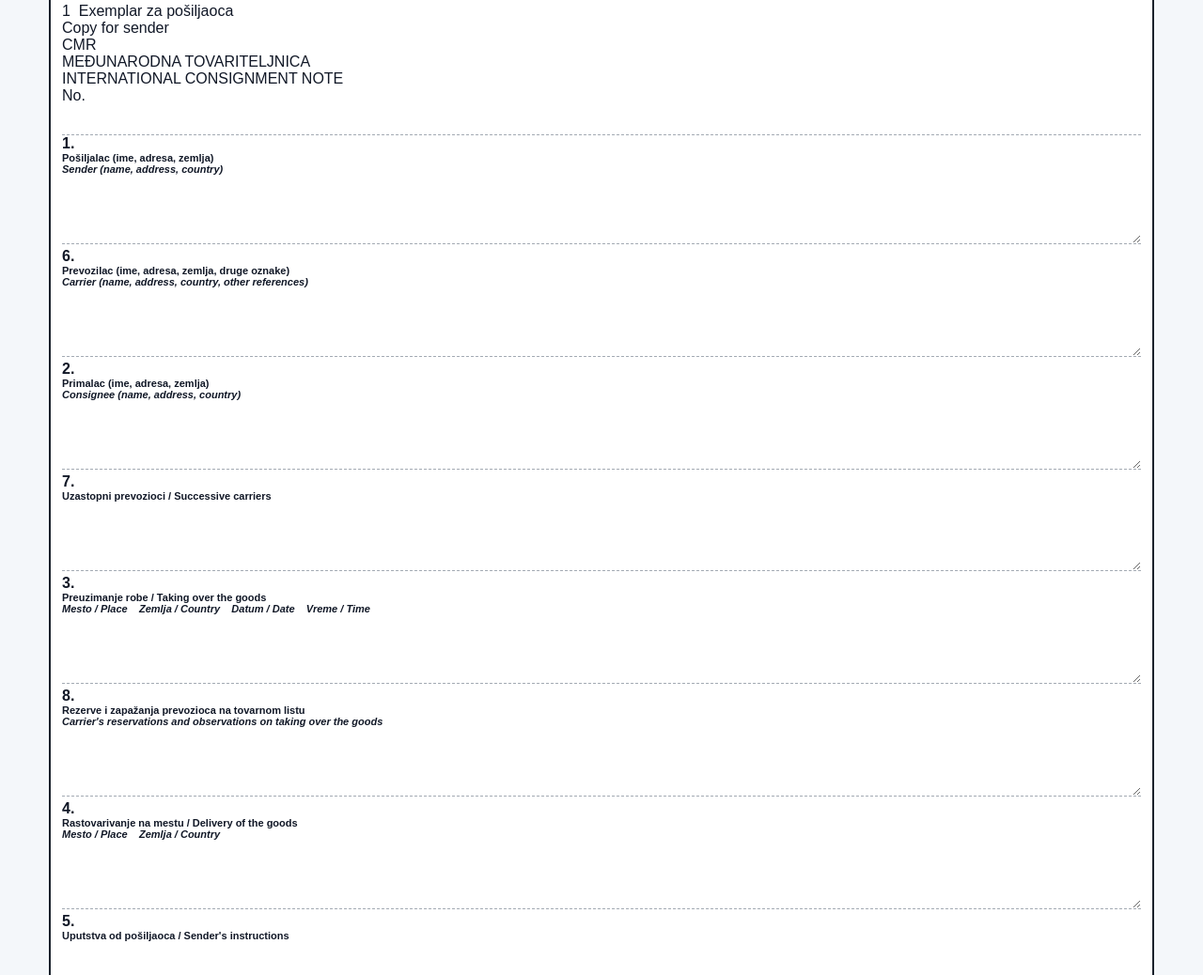
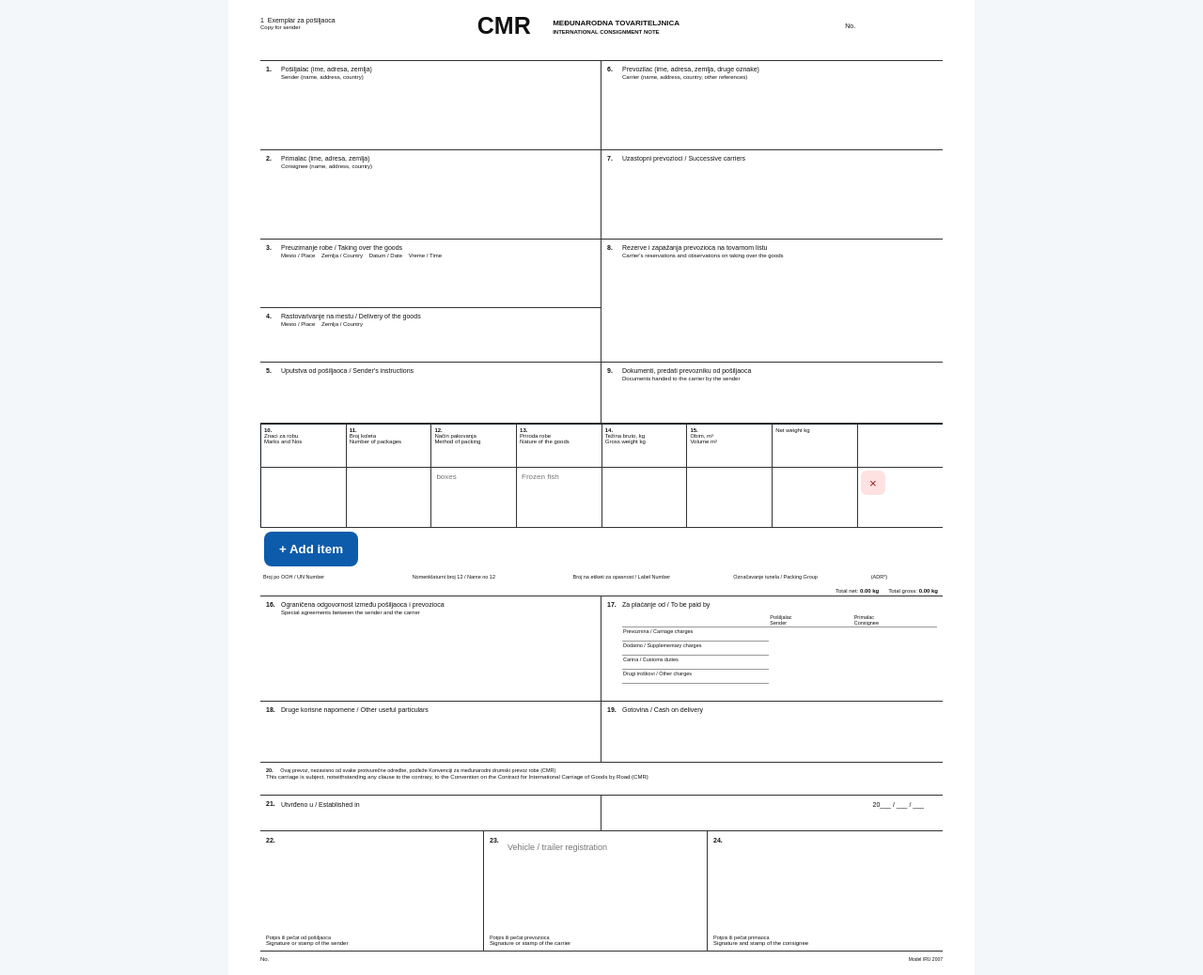
Before and after one commit to delicagroup/CMR, a plain HTML site: page index.html in a window 1280 px wide. Shown: the part 297-1335 px from the top of the page at 94% size. Drawn offline with Linux system fonts and the light colour scheme.

Commit message:
Match CMR reference proportions and one-page layout

```diff
--- a/style.css
+++ b/style.css
@@ -50,3 +50,15 @@ textarea{resize:vertical;min-height:68px}.compact{min-height:92px}.highlight{bac
 .legal{font-size:6.5px;padding:5px;border-bottom:1px solid #111;text-align:center}.sign-row{display:grid;grid-template-columns:1fr 1fr 1fr 1.15fr}.signbox{height:105px;border-right:1px solid #111;padding:5px;font-size:7px;position:relative}.signbox:last-child{border-right:0}.signbox b{display:block}.signbox textarea{height:55px;min-height:0;font-size:8px}.signbox input{font-size:8px}.signbox small{display:block;margin-top:4px}
 .pdf-export{width:794px!important;height:auto!important;max-height:none!important;overflow:hidden!important;padding:10px!important}.pdf-export .screen-only{display:none!important}
 @media(max-width:850px){.cmr-classic{min-width:794px;transform-origin:top left}.app{overflow-x:auto}}
+
+/* Official IRU-style CMR layout based on supplied reference */
+.official-cmr{width:794px!important;height:1123px!important;margin:0 auto;padding:24px 34px 18px!important;background:#fff!important;color:#111;border:0!important;font-family:Arial,Helvetica,sans-serif;overflow:hidden}
+.official-cmr *{box-sizing:border-box}.official-cmr textarea,.official-cmr input{border:0!important;border-radius:0;background:transparent;outline:none;resize:none;font-family:Arial;font-size:9px;padding:2px}
+.cmr-top{height:52px;display:grid;grid-template-columns:1.1fr .55fr 1.65fr .55fr;align-items:start;border-bottom:1px solid #333;font-size:7px}.top-copy{padding-top:5px}.top-copy span,.top-title span{font-size:6px}.top-logo{text-align:center;font-size:25px;font-weight:700}.top-title{padding-top:7px;font-weight:700;font-size:8px}.top-no{padding-top:7px}.top-no input{width:75px}
+.official-cmr .r{display:grid;grid-template-columns:1fr 1fr}.official-cmr .cell{position:relative;border-bottom:1px solid #333;padding:5px 6px 3px 22px;font-size:7px}.official-cmr .r>.cell:first-child{border-right:1px solid #333}.official-cmr .cell>b{position:absolute;left:6px;top:5px}.official-cmr label{font-size:7px;font-weight:400;margin:0;padding:0;line-height:1.15}.official-cmr i{font-style:normal;font-size:6px}.official-cmr .cell textarea{display:block;width:100%;height:calc(100% - 20px);min-height:0}
+.r1,.r2{height:95px}.r3{height:73px}.r4{height:58px}.r5{height:65px}.r3 .rightcol{height:auto}.tall8{border-bottom:0!important}.blank8{border-top:0!important}
+.goods-official{position:relative;border-bottom:1px solid #333}.goods-official table{width:100%;table-layout:fixed;border-collapse:collapse;font-size:6px}.goods-official th{height:46px;background:#fff!important;font-weight:400;vertical-align:top;text-align:left}.goods-official th,.goods-official td{border-right:1px solid #333;border-bottom:1px solid #333;padding:3px}.goods-official th:last-child,.goods-official td:last-child{border-right:0}.goods-official tbody td{height:64px;vertical-align:top}.goods-official input{min-width:0!important;width:100%;font-size:8px}.goods-foot{height:27px;display:grid;grid-template-columns:1.3fr 1.4fr 1.4fr 1.2fr .6fr;font-size:5.5px;padding:4px 3px}.goods-foot span{padding-right:3px}.goods-official .totals{position:absolute;right:5px;bottom:2px;font-size:6px;padding:0;gap:10px}
+.lower{height:112px}.payment{padding-left:22px!important}.paygrid{display:grid;grid-template-columns:1.4fr .8fr .8fr;font-size:5.5px;margin-top:5px}.paygrid>*{min-height:15px;border-bottom:1px solid #999;padding:1px}.paygrid input{font-size:6px}
+.r18{height:65px}.legal20{height:35px;border-bottom:1px solid #333;padding:5px 6px;font-size:5.5px;line-height:1.3}.legal20 b{margin-right:6px}.date21{height:38px}.date21 .cell{padding-top:6px}.datefields{text-align:right;padding-right:20px!important}
+.signatures{height:127px;display:grid;grid-template-columns:1fr 1fr 1.05fr}.sig{position:relative;border-right:1px solid #333;padding:6px 6px 20px 23px;font-size:7px}.sig:last-child{border-right:0}.sig>b{position:absolute;left:6px;top:6px}.sig textarea{height:73px!important;min-height:0!important}.sig input{height:22px}.sig span{position:absolute;left:6px;bottom:5px;font-size:5.5px}.cmr-bottom{height:23px;border-top:1px solid #333;font-size:6px;padding-top:5px}.cmr-bottom small{float:right}
+.pdf-export{width:794px!important;height:1123px!important;max-height:1123px!important;padding:24px 34px 18px!important}.pdf-export .screen-only{display:none!important}
```
